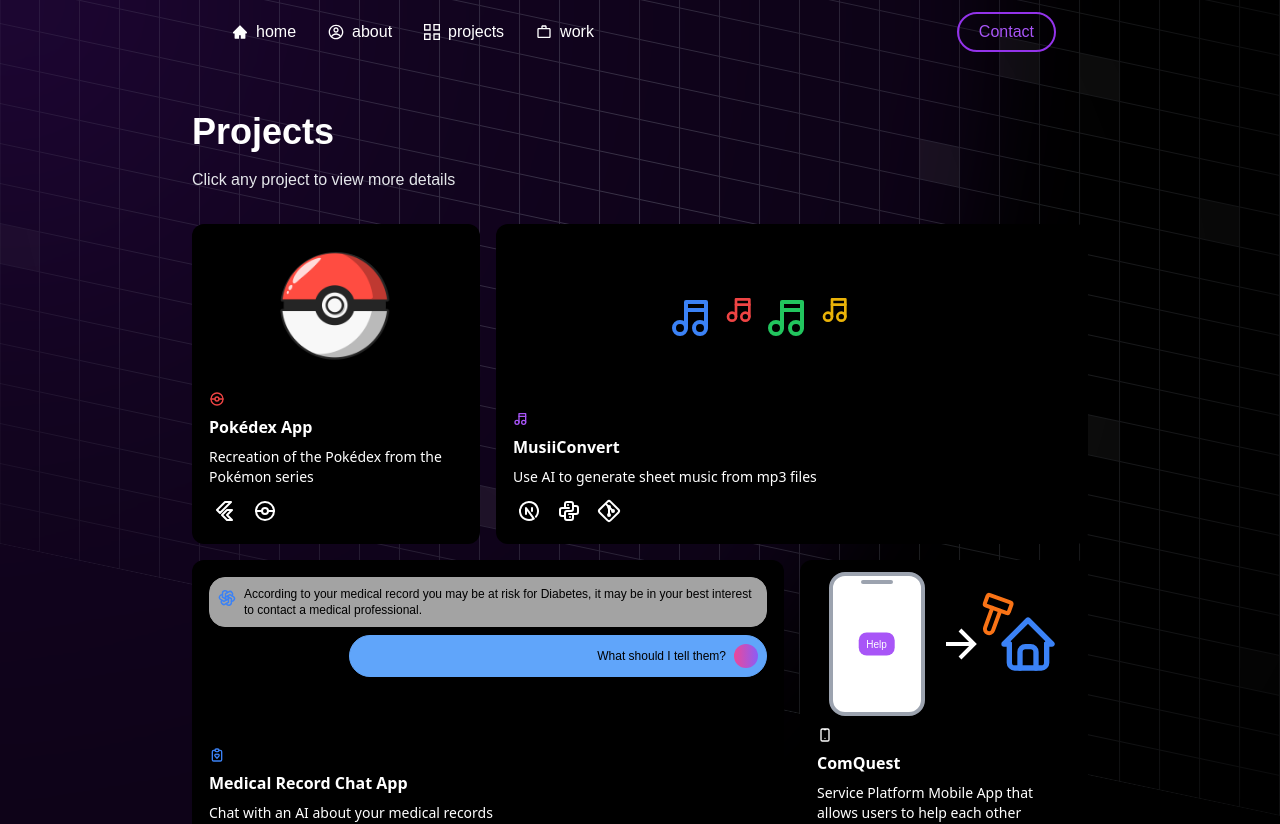
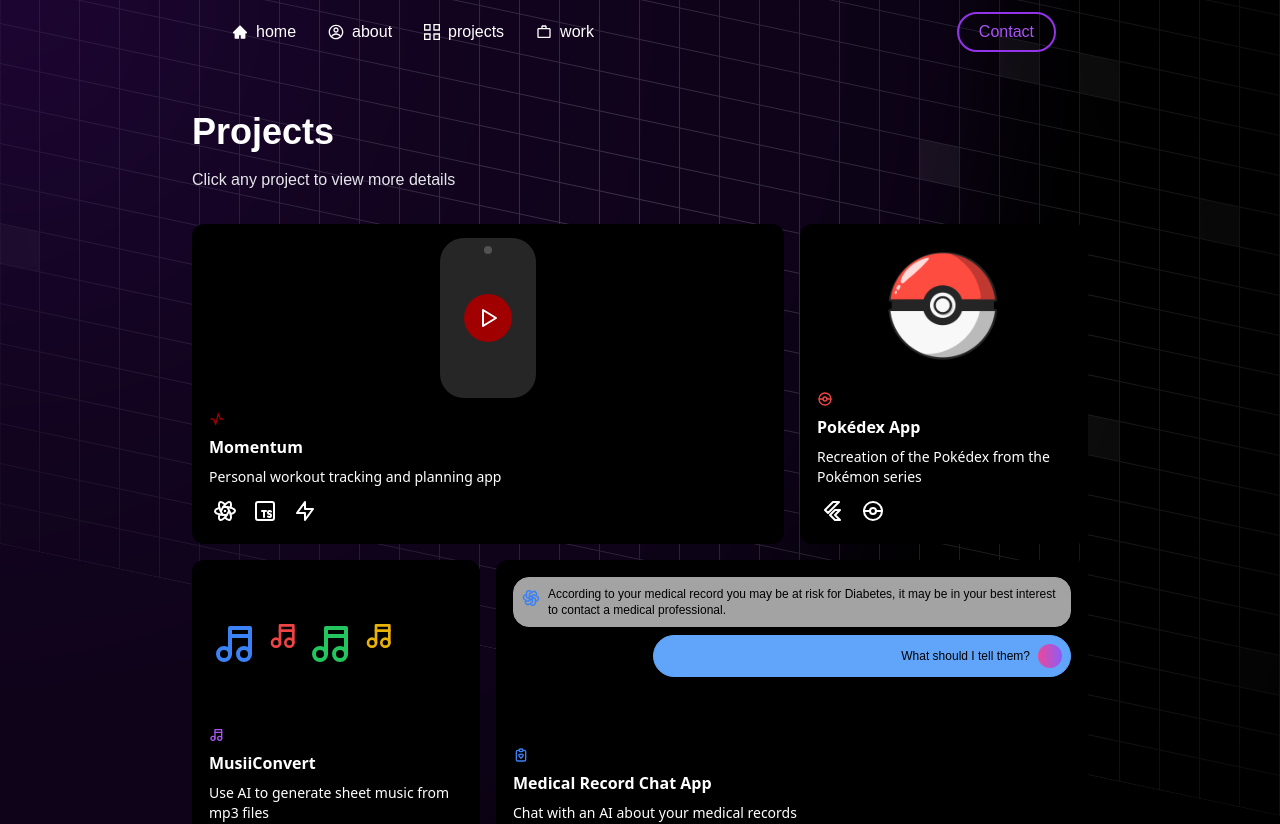
Before and after one commit to mykalbayouk/personalwebsite2.1, a Next.js app: page /projects in a window 1280 px wide. Shown: the top 824 px of the page. Built offline with nearby package versions, Linux system fonts and the light colour scheme.

Commit message:
updated projects for momentum

```diff
--- a/app/projects/page.tsx
+++ b/app/projects/page.tsx
@@ -23,6 +23,9 @@
     IconCarFilled,
     IconSword,
     IconShieldFilled,
+    IconActivity,
+    IconRun,
+    IconPlayerPlay,
 } from "@tabler/icons-react";
 import { motion } from "framer-motion";
 import Image from "next/image";
@@ -374,7 +377,7 @@
             </div>
         </motion.div>
     );
-}
+};
 
 const DawgAnim = () => {
     const carVariants = {
@@ -489,7 +492,87 @@
         </div>
     );
 }
+
+const MomentumAnim = () => {
+    const phoneVariants = {
+        initial: { scale: 1, opacity: 1 },
+        animate: {
+            scale: [1, 0.9, 1],
+            opacity: [1, 0.5, 0],
+            transition: {
+                duration: 1,
+                ease: "easeInOut"
+            }
+        }
+    };
+
+    const buttonVariants = {
+        initial: { scale: 1 },
+        animate: {
+            scale: [1, 0.8, 1],
+            transition: {
+                duration: 0.3,
+                ease: "easeInOut"
+            }
+        }
+    };
+
+    const runVariants = {
+        initial: { x: -30, opacity: 0 },
+        animate: {
+            x: [-30, 30],
+            opacity: [0, 1],
+            transition: {
+                duration: 2,
+                repeat: Infinity,
+                ease: "easeInOut"
+            }
+        }
+    };
+
+    return (
+        <motion.div
+            initial="initial"
+            whileHover="animate"
+            className="flex flex-1 w-full h-full min-h-[6rem] items-center justify-center"
+        >
+            <div className="relative w-full h-full flex items-center justify-center">
+                <motion.div
+                    variants={phoneVariants}
+                    className="absolute flex items-center justify-center"
+                >
+                    <div className="w-24 h-40 bg-neutral-800 rounded-3xl p-4 relative flex items-center justify-center">
+                        <div className="w-2 h-2 bg-neutral-600 rounded-full absolute top-2 left-1/2 transform -translate-x-1/2" />
+                        <motion.div
+                            variants={buttonVariants}
+                            className="w-12 h-12 bg-[#A00000] rounded-full flex items-center justify-center"
+                        >
+                            <IconPlayerPlay className="w-6 h-6 text-white" />
+                        </motion.div>
+                    </div>
+                </motion.div>
+                <motion.div variants={runVariants} className="absolute">
+                    <IconRun className="h-20 w-20 text-[#A00000]" />
+                </motion.div>
+            </div>
+        </motion.div>
+    );
+};
+
 const items = [
+    {
+        title: projects[8].title, //momentum
+        description: (
+            <span className="text-sm">
+                {projects[8].description}
+            </span>
+        ),
+        header: <MomentumAnim />,
+        className: "md:col-span-2",
+        icon: <IconActivity className="h-4 w-4 text-[#A00000]" />,
+        tech: projects[8].technologies,
+        link: projects[8].githubUrl,
+    },
     {
         title: projects[2].title, //pokedex
         description: (
@@ -511,7 +594,7 @@
             </span>
         ),
         header: <MusiiAnim />,
-        className: "md:col-span-2",
+        className: "md:col-span-1",
         icon: <IconMusic className="h-4 w-4 text-purple-500" />,
         tech: projects[0].technologies,
         link: projects[0].githubUrl,
@@ -537,7 +620,7 @@
             </span>
         ),
         header: <ComAnim />,
-        className: "md:col-span-1",
+        className: "md:col-span-2",
         icon: <IconDeviceMobile className="h-4 w-4 text-white-500" />,
         tech: projects[4].technologies,
         link: projects[4].githubUrl,
@@ -562,7 +645,7 @@
             </span>
         ),
         header: <BirboAnim />,
-        className: "md:col-span-2",
+        className: "md:col-span-1",
         icon: <IconLeaf2 className="h-4 w-4 text-yellow-500" />,
         tech: projects[3].technologies,
         link: projects[3].githubUrl,
--- a/components/aceui/bento-grid.tsx
+++ b/components/aceui/bento-grid.tsx
@@ -16,6 +16,8 @@
   IconFlame,
   IconBrandPython,
   IconCoffee,
+  IconBrandSupabase,
+  IconBrandReactNative,
 } from "@tabler/icons-react";
 
 export const BentoGrid = ({
@@ -118,6 +120,10 @@
       return <IconBrandPython className="h-6 w-6" />;
     case "Flame":
       return <IconFlame className="h-6 w-6" />;
+    case "Supabase":
+      return <IconBrandSupabase className="h-6 w-6" />;
+    case "React Native":
+      return <IconBrandReactNative className="h-6 w-6" />;
     default:
       return <IconBrandGit className="h-6 w-6" />;
   }
--- a/components/aceui/timeline.tsx
+++ b/components/aceui/timeline.tsx
@@ -48,7 +48,7 @@
         by working on various projects and participating in hackathons.
           </p>
         </div>
-        <div className="md:w-1/2 mt-4 md:mt-0 md:pl-8">
+        <div className="md:w-1/2 mt-4 md:mt-0 md:pl-8 relative z-50">
           <img src="resources/images/about/me.jpg" alt="About me image" className="w-full h-[50vh] rounded-lg shadow-lg object-cover" />
         </div>
       </div>
--- a/lib/ProjectsData.ts
+++ b/lib/ProjectsData.ts
@@ -79,6 +79,14 @@
         technologies: ["Flutter", "Dart", "Flame"],
         githubUrl: "https://github.com/mykalbayouk/Puzzle_RPG"
       },
+      {
+        id: 9,
+        title: "Momentum",
+        description: "Personal workout tracking and planning app",
+        image: '/resources/images/projects/momentum.png',
+        technologies: ["React Native", "TypeScript", "Supabase"],
+        githubUrl: "https://github.com/mykalbayouk/momentum"
+      },
     ];
 
     public static get projects(): Project[] {
--- a/package.json
+++ b/package.json
@@ -10,7 +10,7 @@
   },
   "dependencies": {
     "@radix-ui/react-label": "^2.1.2",
-    "@react-email/components": "^0.0.33",
+    "@react-email/components": "^0.0.13",
     "@tabler/icons-react": "^3.30.0",
     "@vercel/analytics": "^1.5.0",
     "@vercel/speed-insights": "^1.2.0",
```
Also changed, not shown: 2 other files (tests, documents, lock files or other folders).
